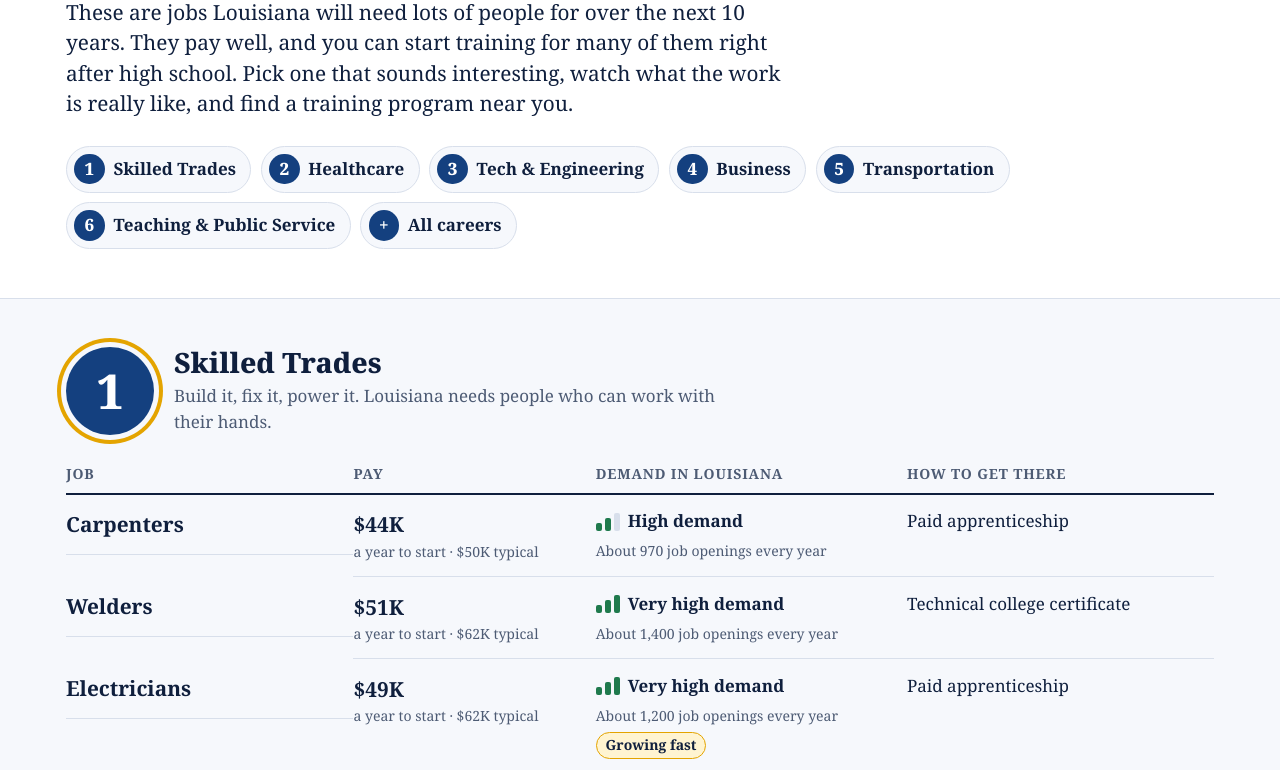
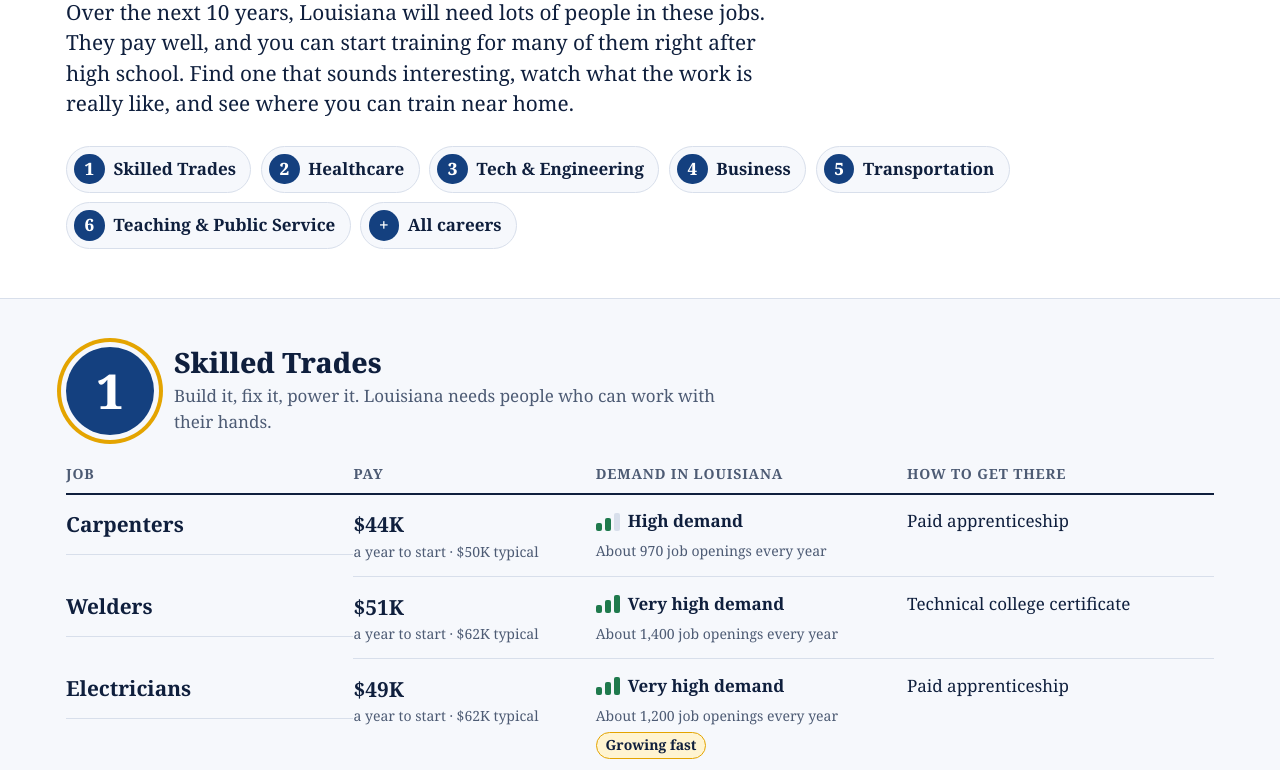
Before and after one commit to jakepolansky5-dotcom/BLS_Streamlit_App, a plain HTML site: page top_jobs/index.html in a window 1280 px wide. Shown: the part 167-937 px from the top of the page. Drawn offline with Linux system fonts and the light colour scheme.

Commit message:
Reword LA Top Jobs intro paragraph
Co-Authored-By: Claude Opus 5.5 <noreply@anthropic.com>
Claude-Session: https://claude.ai/code/session_01NgbKB2zzcy57E2CWTcsy42

```diff
--- a/top_jobs/index.html
+++ b/top_jobs/index.html
@@ -264,7 +264,7 @@ footer p { margin: 0; max-width: 85ch; }
   <div class="wrap">
     <p class="eyebrow">Louisiana · Jobs with a big future</p>
     <h1>Welcome to <span>LA Top Jobs!</span></h1>
-    <p class="lead">These are jobs Louisiana will need lots of people for over the next 10 years. They pay well, and you can start training for many of them right after high school. Pick one that sounds interesting, watch what the work is really like, and find a training program near you.</p>
+    <p class="lead">Over the next 10 years, Louisiana will need lots of people in these jobs. They pay well, and you can start training for many of them right after high school. Find one that sounds interesting, watch what the work is really like, and see where you can train near home.</p>
     <ul class="jump" id="jump" aria-label="Jump to a focus area"></ul>
   </div>
 </header>
```
